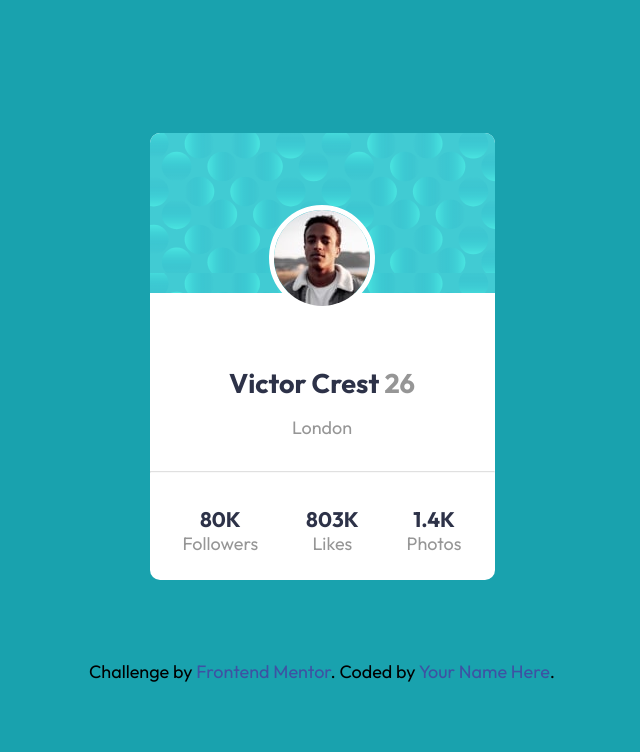
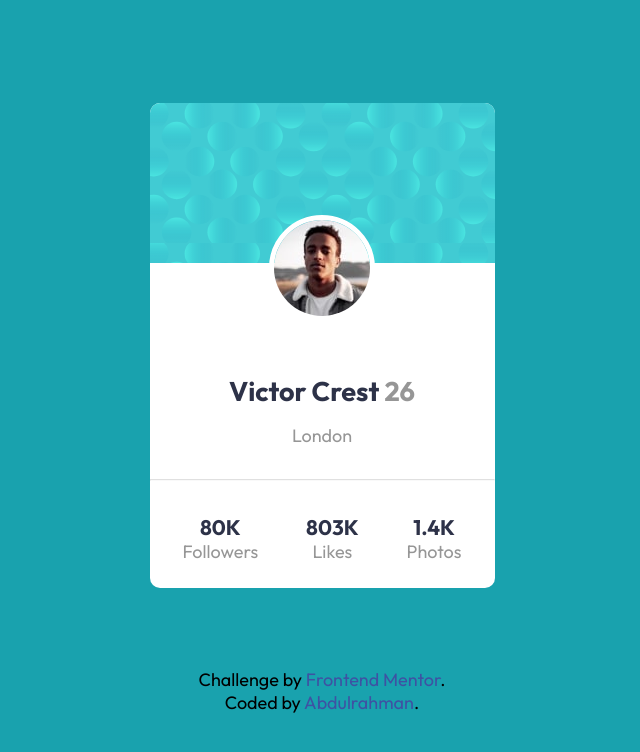
Before and after one commit to Abdulrahman14Salah/Profile-card-component, a plain HTML site: page index.html in a window 1280 px wide. Shown: the whole page, without its empty margins (318-958 px from the left). Drawn offline with Linux system fonts and the light colour scheme.

Commit message:
fixed position img

```diff
--- a/index.html
+++ b/index.html
@@ -16,9 +16,9 @@
   <body>
     <div class="container">
       <div class="background-color"></div>
-      <img src="images/image-victor.jpg" alt="" />
       <div class="content">
         <div class="profile">
+          <img src="images/image-victor.jpg" alt="" />
           <h2>Victor Crest <span>26</span></h2>
           <span>London</span>
         </div>
@@ -44,7 +44,8 @@
       Challenge by
       <a href="https://www.frontendmentor.io?ref=challenge" target="_blank"
         >Frontend Mentor</a
-      >. Coded by <a href="#">Your Name Here</a>.
+      >. <br />
+      Coded by <a href="#">Abdulrahman</a>.
     </div>
   </body>
 </html>
--- a/style.css
+++ b/style.css
@@ -29,15 +29,12 @@ body {
   height: 20vh;
 }
 .container img {
-  position: absolute;
-  top: 28%;
-  left: 50%;
-  transform: translate(-50%, -50%);
+  margin-top: -5rem;
   border-radius: 50%;
   border: 5px solid #fff;
 }
 .container .content {
-  padding: 25px 0;
+  padding: 0 0 25px 0;
 }
 .container .content .profile {
   margin-top: 2rem;
```
